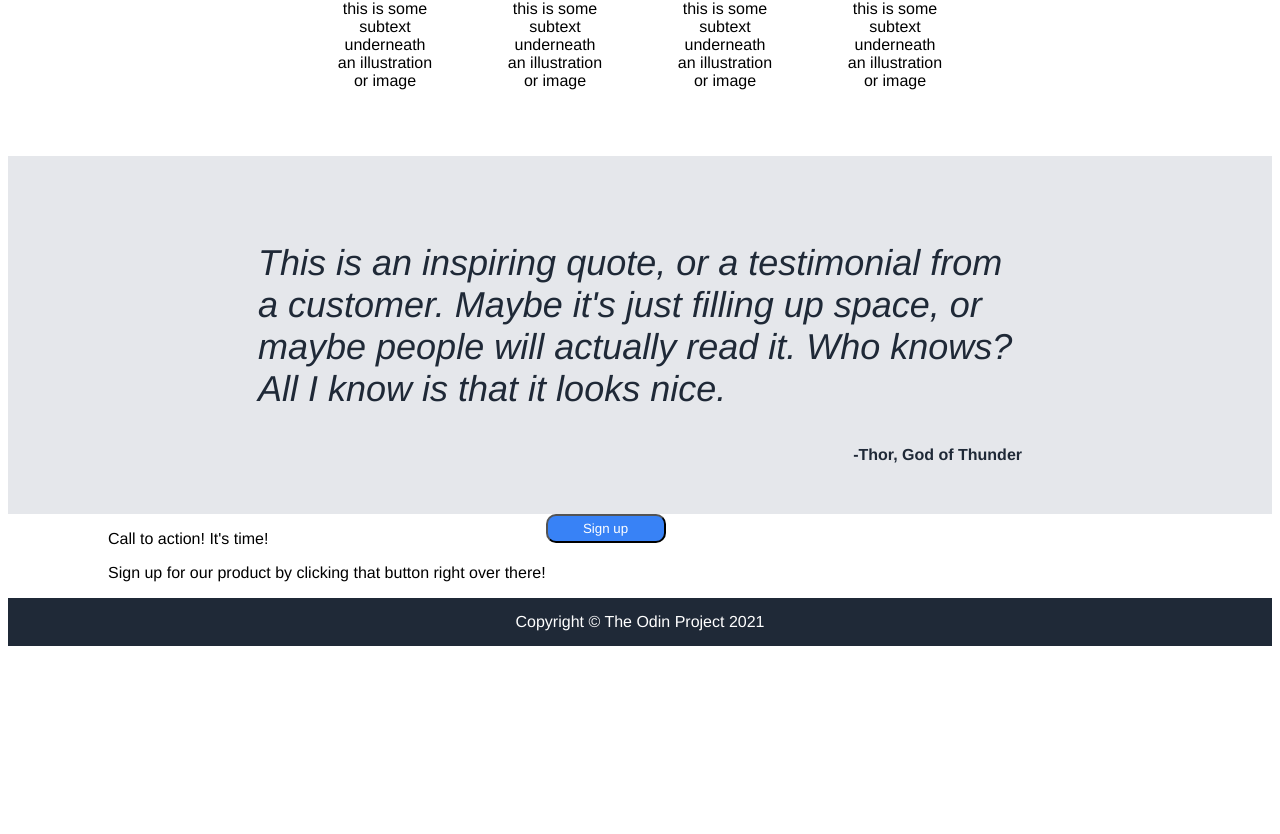
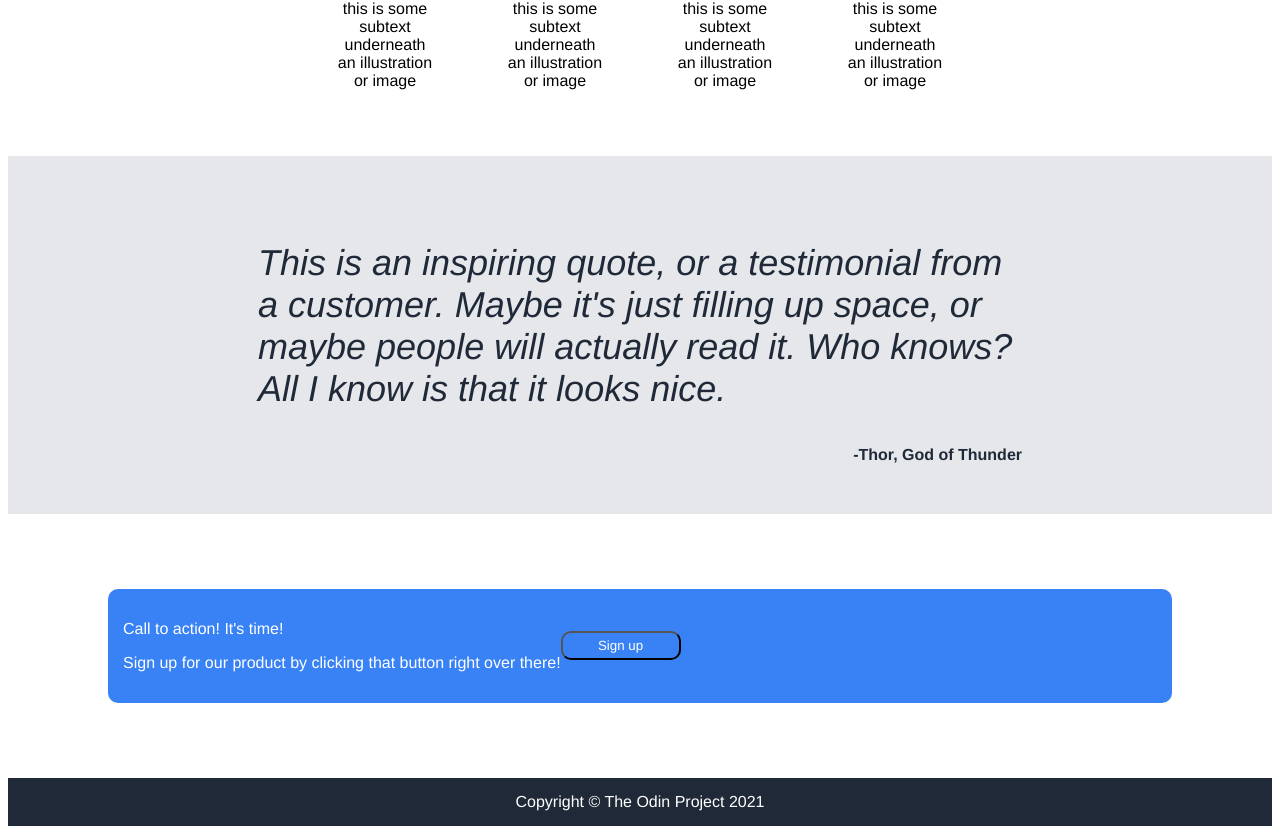
Before and after one commit to katieabrennan/landing-page, a plain HTML site: page index.html in a window 1280 px wide. Shown: the part 533-1367 px from the top of the page. Before the commit the page ends 1187 px from the top, so only its background shows below. Drawn offline with Linux system fonts and the light colour scheme.

Commit message:
Style section-four

```diff
--- a/styles.css
+++ b/styles.css
@@ -98,8 +98,15 @@ li {
 .section-four {
     display: flex;
     flex-direction: row;
-    padding-left: 100px;
-    padding-right: 100px;
+    margin-left: 100px;
+    margin-right: 100px;
+    margin-top: 75px;
+    margin-bottom: 75px;
+    padding: 15px;
+    background-color: #3882F6;
+    border-radius: 10px;
+    color: white;
+    align-items: center;
 }
 
 footer {
```
